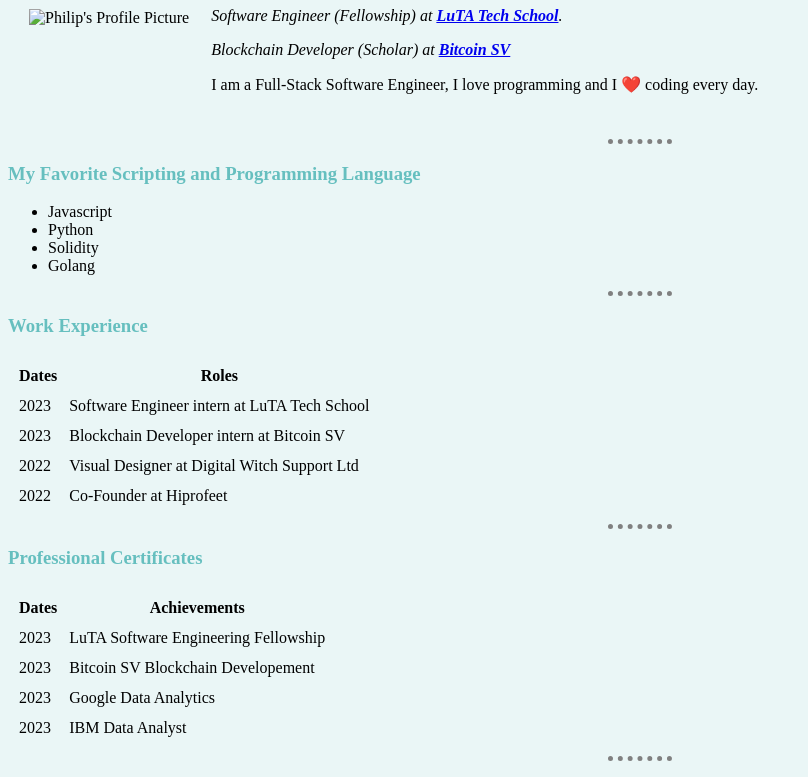
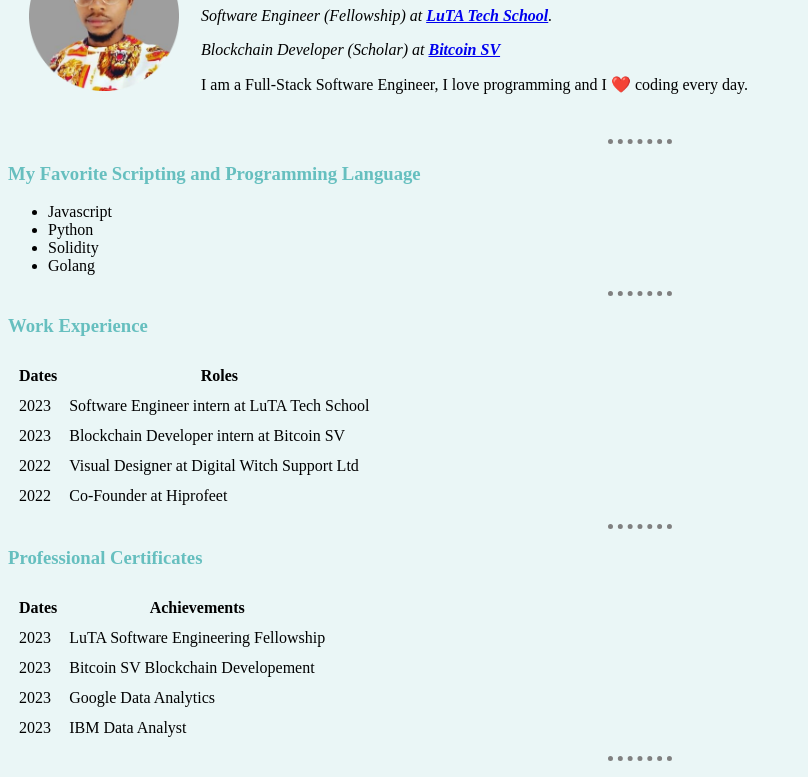
Before and after one commit to chiphilip/CV, a plain HTML site: page index.html in a window 1280 px wide. Shown: the part 102-879 px from the top of the page, without its empty margins (0-808 px from the left). Drawn offline with Linux system fonts and the light colour scheme; files that its build step writes are made by us from their sources.

Commit message:
Updated inline css in img tag

```diff
--- a/index.html
+++ b/index.html
@@ -9,7 +9,7 @@
 <body>
     <table cellspacing="20">
         <tr>
-            <td><img style="height: 150px; width: 150px; src="Images/Philip-modified.png" alt="Philip's Profile Picture"></td>
+            <td><img style="height: 150px; width: 150px;" src="Images/Philip-modified.png" alt="Philip's Profile Picture"></td>
             <td><h1>Chidiebere Philip Arinze</h1>
                 <p><em>Software Engineer (Fellowship) at <strong><a href="https://lutahq.com/">LuTA Tech School</a></strong>.</em></p>
                 <p><em>Blockchain Developer (Scholar) at <strong><a href="https://bitcoinsv.com/">Bitcoin SV</a></strong></em></p>
```
